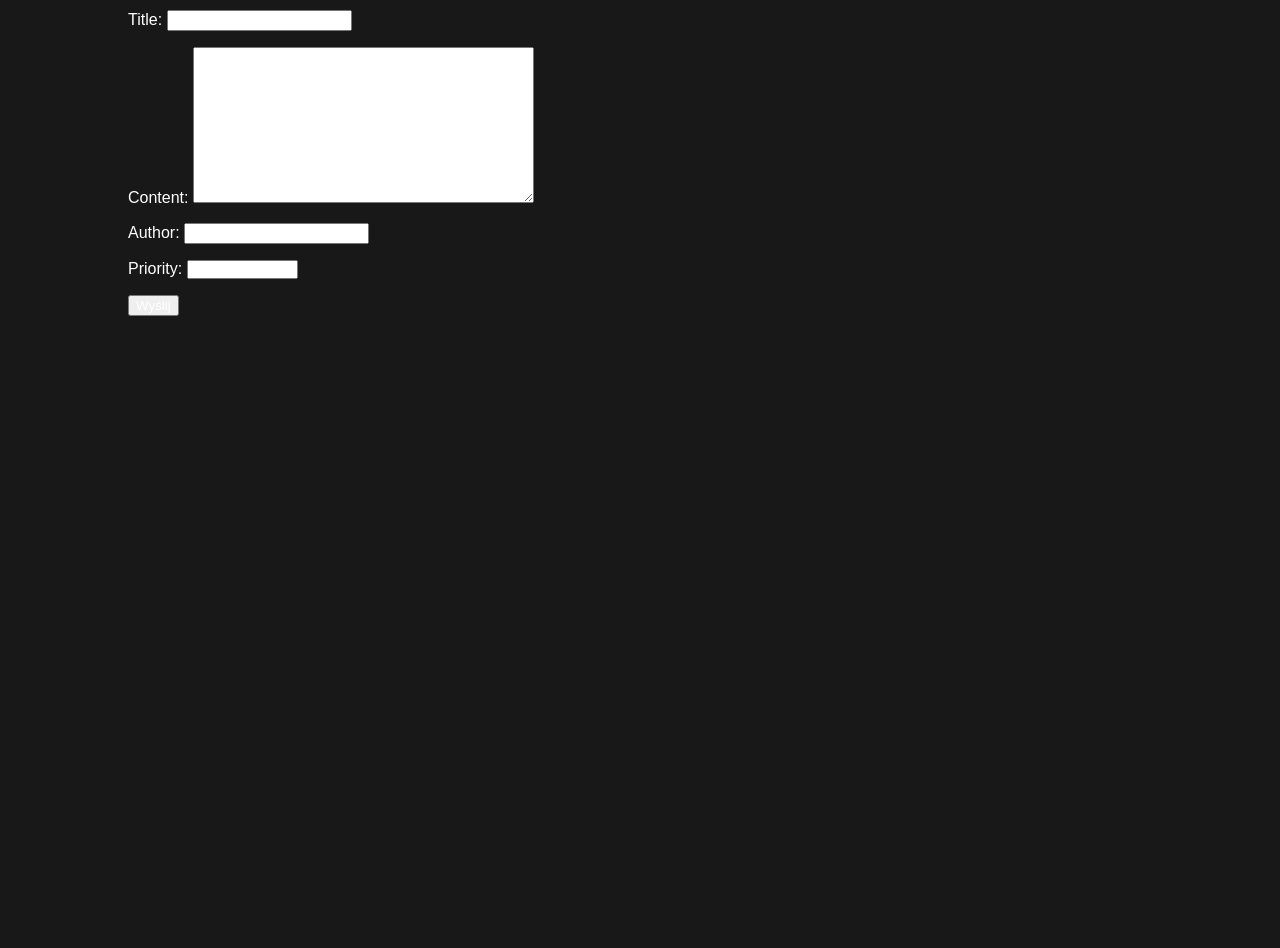
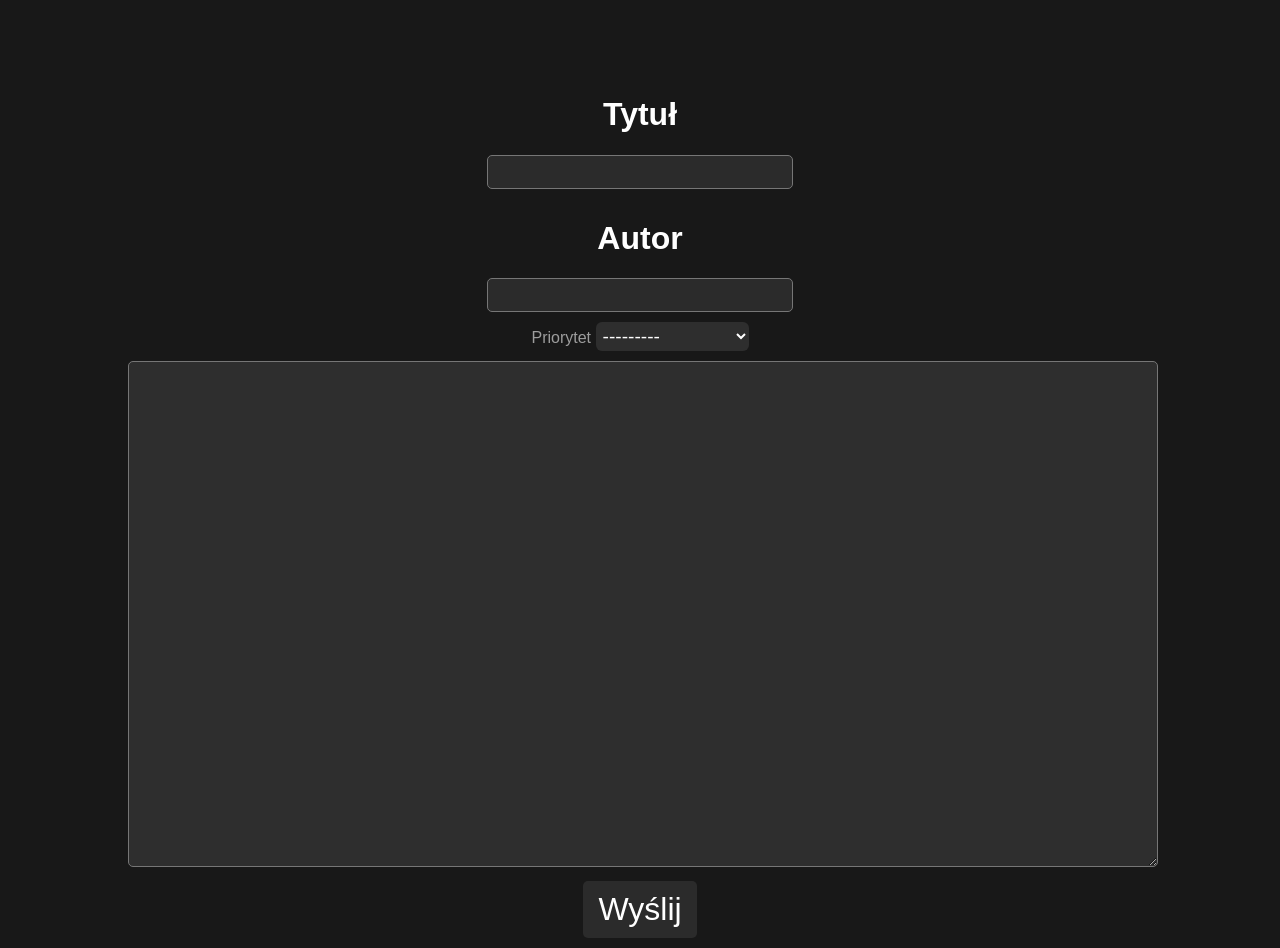
Before and after one commit to NIC8085/Nots, a Django app: page /add/ in a window 1280 px wide. Shown: the part 66-1014 px from the top of the page. Before the commit the page ends 382 px from the top, so only its background shows below. Run offline with Django 4.2, Linux system fonts and the light colour scheme; data comes from the database, SQL or seed files in the repository; both versions use the stored data as it was after the commit.

Commit message:
przeniesienie sortowania do pliku js oraz ostylowanie dodawania notatek

```diff
--- a/NotsApp/static/css/style-add.css
+++ b/NotsApp/static/css/style-add.css
@@ -51,7 +51,7 @@ nav>h1{
     color: #ffd500;
     cursor: pointer;
 }
-.input{
+input{
     background-color: #2b2b2b;
     border: 1px solid #767676;
     /*margin: 10px auto auto auto;*/
@@ -61,7 +61,16 @@ nav>h1{
     width: fit-content;
     margin: 10% auto 0px auto;
 }
-.title{
+.title_container>input{
+    height: 30px;
+    width: 300px;
+    font-size: large;
+}
+.author_container{
+    width: fit-content;
+    margin: 3% auto 0px auto;
+}
+.author_container>input{
     height: 30px;
     width: 300px;
     font-size: large;
@@ -74,7 +83,7 @@ nav>h1{
     color: #9d9d9d;
     width: fit-content;
 }
-.priority{
+.priority_container>select{
     font-size: larger;
     border-radius: 6px;
     height: 10px;
@@ -92,7 +101,7 @@ nav>h1{
 .text_containter{
     width: 100%;
 }
-.text{
+.text_containter>textarea{
     width: 100%;
     height: 500px;
     margin: 0px auto 0px auto;
@@ -104,13 +113,17 @@ nav>h1{
     margin: 10px auto;
     width: fit-content;
 }
-.add{
+button{
+    background-color: #2b2b2b;
+    /*margin: 10px auto auto auto;*/
+    border-radius: 5px;
     font-size: 2em;
     border: 0px;
     padding: 10px 15px;
     transition: background-color 100ms;
+
 }
-.add:hover{
+button:hover{
     background-color: #3d3d3d;
 }
 
--- a/NotsApp/static/css/style-details.css
+++ b/NotsApp/static/css/style-details.css
@@ -67,7 +67,6 @@ main{
     color: #0099ff;
     color: #4f4f4f;
     */
-    color: #ffee00;
     width: 100%;
     height: auto;
     margin-bottom: 10px;
--- a/NotsApp/views.py
+++ b/NotsApp/views.py
@@ -10,9 +10,25 @@ from .models import Note
 #def home(request):
 #    return render(request, 'web/home.html', {})
 
+from django.views.generic import ListView
+from .models import Note
+
 class NoteView(ListView):
     model = Note
     template_name = 'web/home.html'
+    context_object_name = 'notes'
+
+    def get_queryset(self):
+        queryset = super().get_queryset()
+        priority_order = self.request.GET.get('priority', 'descending')
+
+        if priority_order == 'ascending':
+            queryset = queryset.order_by('priority__weight')
+        else:
+            queryset = queryset.order_by('-priority__weight')
+
+        return queryset
+
 
 
 class NoteDetailView(DetailView):
--- a/templates/web/add.html
+++ b/templates/web/add.html
@@ -16,12 +16,35 @@
         <i class="bi bi-brightness-high"></i>
     </nav>
     <main>
-        <form method="post">
+        <form method="post" class="form-group">
             {% csrf_token %}
-            {{ form.as_p }}
-            <button>Wyślij</button>
+            <div class="title_container">
+                <h1>Tytuł</h1>
+                {{ form.title }}
+            </div>
+            <div class="author_container">
+                <h1>Autor</h1>
+                {{ form.author }}
+            </div>
+            <div class="options">
+
+                <div class="priority_container">
+                    Priorytet
+                    {{ form.priority }}
+                </div>
+            </div>
+            <div class="text_containter">
+                {{ form.content }}
+            </div>
+
+
+            <div class="add_container">
+                <button class="btn btn-primary">Wyślij</button>
+            </div>
+
         </form>
     </main>
 
+
 </body>
 </html>
--- a/templates/web/details.html
+++ b/templates/web/details.html
@@ -18,7 +18,7 @@
     <main>
         <div class="title_priority">
             <div class="title"><h1>{{ note.title }}</h1></div>
-            <div class="priority">{{ note.priority.title }}</div>
+            <div class="priority" style="color: {{ note.priority.color }};">{{ note.priority.title }}</div>
         </div>
         <div class="date_author">
             Created:
```
Also changed, not shown: NotsApp/static/js/script.js (added, +12 -0 lines), templates/web/home.html (+5 -4 lines), db.sqlite3.
